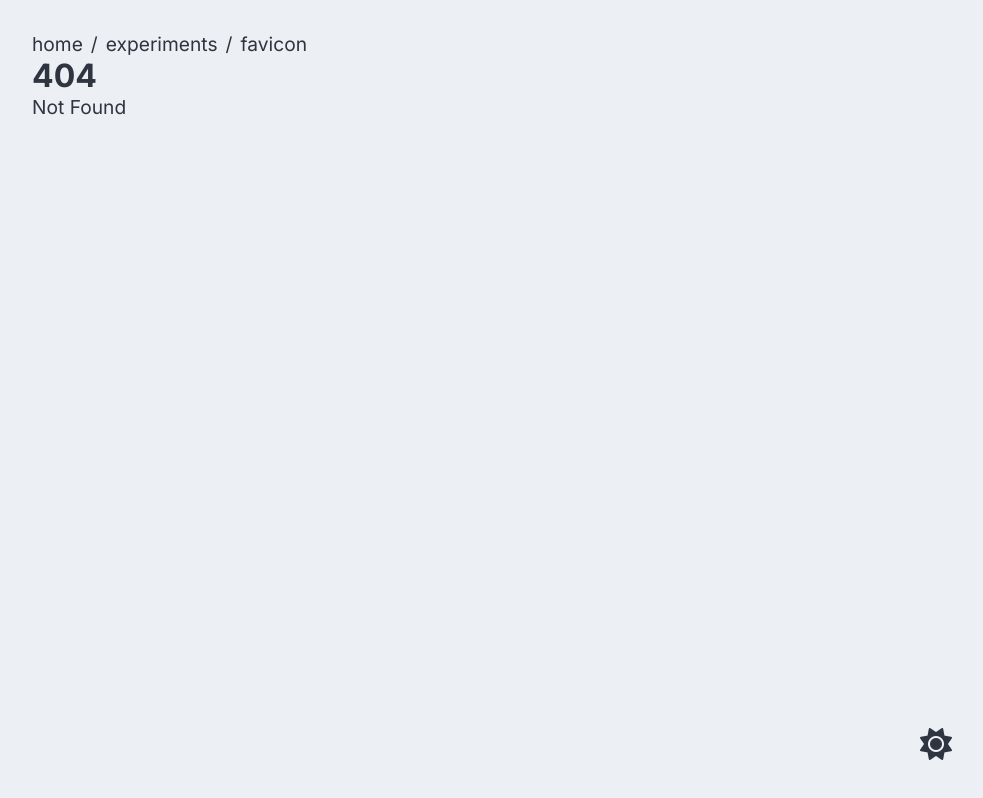
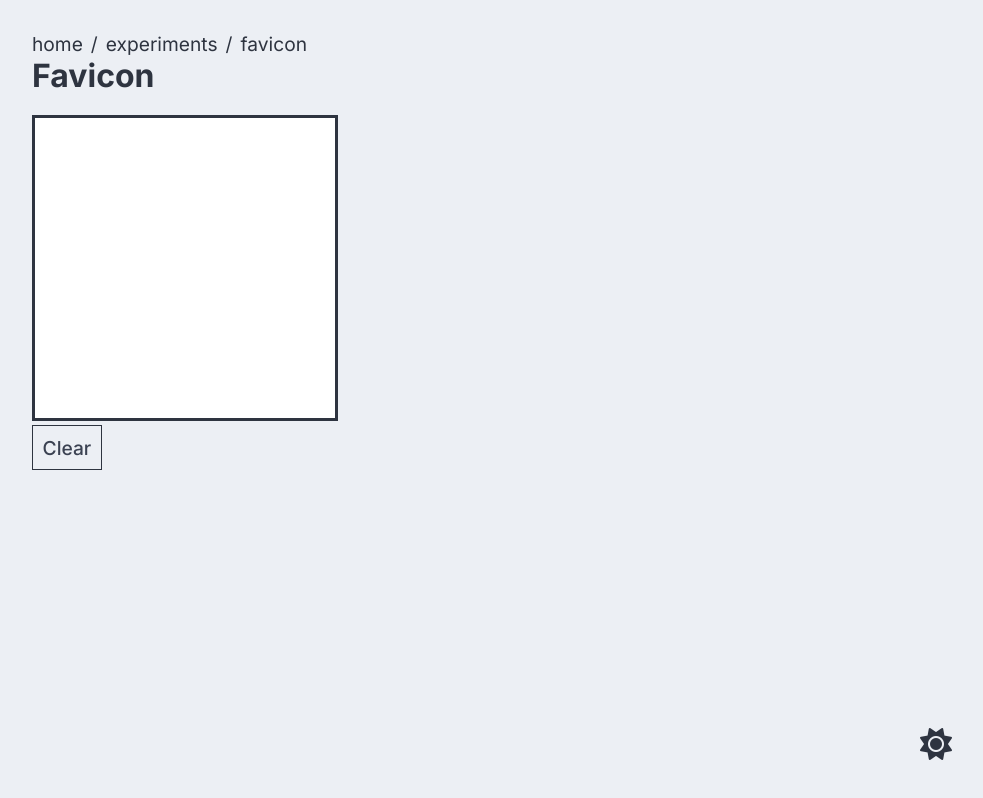
Before and after one commit to cute-catgirl/website, a SvelteKit app: page /experiments/favicon in a window 1280 px wide. Before the commit this address had no page. Shown: the whole page, without its empty margins (288-1271 px from the left). Built offline with nearby package versions, Linux system fonts and the light colour scheme.

Commit message:
experiments: favicon

```diff
--- a/src/app.html
+++ b/src/app.html
@@ -3,7 +3,6 @@
 
 <head>
 	<meta charset="utf-8" />
-	<link rel="icon" href="%sveltekit.assets%/favicon.svg" />
 	<meta name="viewport" content="width=device-width, initial-scale=1" />
 	<link rel="preconnect" href="https://fonts.googleapis.com">
 	<link rel="preconnect" href="https://fonts.gstatic.com" crossorigin>
--- a/src/routes/+layout.svelte
+++ b/src/routes/+layout.svelte
@@ -18,6 +18,9 @@
 
 <svelte:head>
 	<meta name="description" content="Mae Moon's personal website and blog" />
+	{#if data.currentRoute != "/experiments/favicon"}
+	<link rel="icon" href="/favicon.svg" />
+	{/if}
 </svelte:head>
 
 <div id="page">
--- a/src/routes/experiments/+page.svelte
+++ b/src/routes/experiments/+page.svelte
@@ -8,4 +8,7 @@
 	<li>
 		<a href="https://cute-catgirl.github.io/the-universe-at-the-end-of-time/">the universe at the end of time</a>
 	</li>
+    <li>
+        <a href="/experiments/favicon">favicon</a>
+    </li>
 </ul>
--- /dev/null
+++ b/src/routes/experiments/favicon/+page.svelte
@@ -0,0 +1,86 @@
+<script>
+    let m = $state({ x: 0, y: 0 });
+    let canvas = $state();
+    let context = $state();
+    let coords = $state();
+    let favicon = $state();
+    let link;
+    $effect(() => {
+		context = canvas.getContext('2d');
+        context.fillStyle = "#ffffff";
+        context.beginPath();
+        context.fillRect(0, 0, canvas.width, canvas.height);
+	});
+
+    function onpointerdown(event) {
+		coords = { x: event.offsetX, y: event.offsetY };
+
+		context.fillStyle = "#000000";
+		context.beginPath();
+		context.arc(coords.x, coords.y, 20 / 2, 0, 2 * Math.PI);
+		context.fill();
+        link.href = canvas.toDataURL("image/x-icon");
+	}
+
+    function onpointermove(event) {
+        const previous = coords;
+        coords = { x: event.offsetX, y: event.offsetY };
+        m.x = event.clientX;
+        m.y = event.clientY;
+        if (event.buttons === 1) {
+			event.preventDefault();
+
+			context.strokeStyle = "#000000";
+			context.lineWidth = 20;
+			context.lineCap = 'round';
+			context.beginPath();
+			context.moveTo(previous.x, previous.y);
+			context.lineTo(coords.x, coords.y);
+			context.stroke();
+		}
+        link.href = canvas.toDataURL("image/x-icon");
+    }
+
+    function onpointerleave() {
+        coords = null;
+        link.href = canvas.toDataURL("image/x-icon");
+    }
+
+    function clearCanvas() {
+        context.fillStyle = "#ffffff";
+        context.beginPath();
+        context.fillRect(0, 0, canvas.width, canvas.height);
+        link.href = canvas.toDataURL("image/x-icon");
+    }
+</script>
+
+<svelte:head>
+    <link rel="icon" href={favicon} bind:this={link}/>
+</svelte:head>
+
+<h1>Favicon</h1>
+<br>
+<canvas bind:this={canvas} {onpointermove} {onpointerleave} {onpointerdown} width="300" height="300"></canvas>
+<br>
+<button onclick={clearCanvas}>Clear</button>
+<style>
+    button {
+        padding: 0.5em;
+        font-family: 'Inter', sans-serif;
+        font-weight: 500;
+        font-size: 1.2rem;
+        background-color: var(--color-bg-1);
+        color: var(--color-fg-2);
+        border: 1px solid var(--color-fg-1);
+        cursor: pointer;
+    }
+
+    button:hover {
+        background-color: var(--color-bg-2);
+    }
+
+    canvas {
+        border: 3px solid var(--color-fg-1);
+        user-select: none;
+    }
+</style>
```
